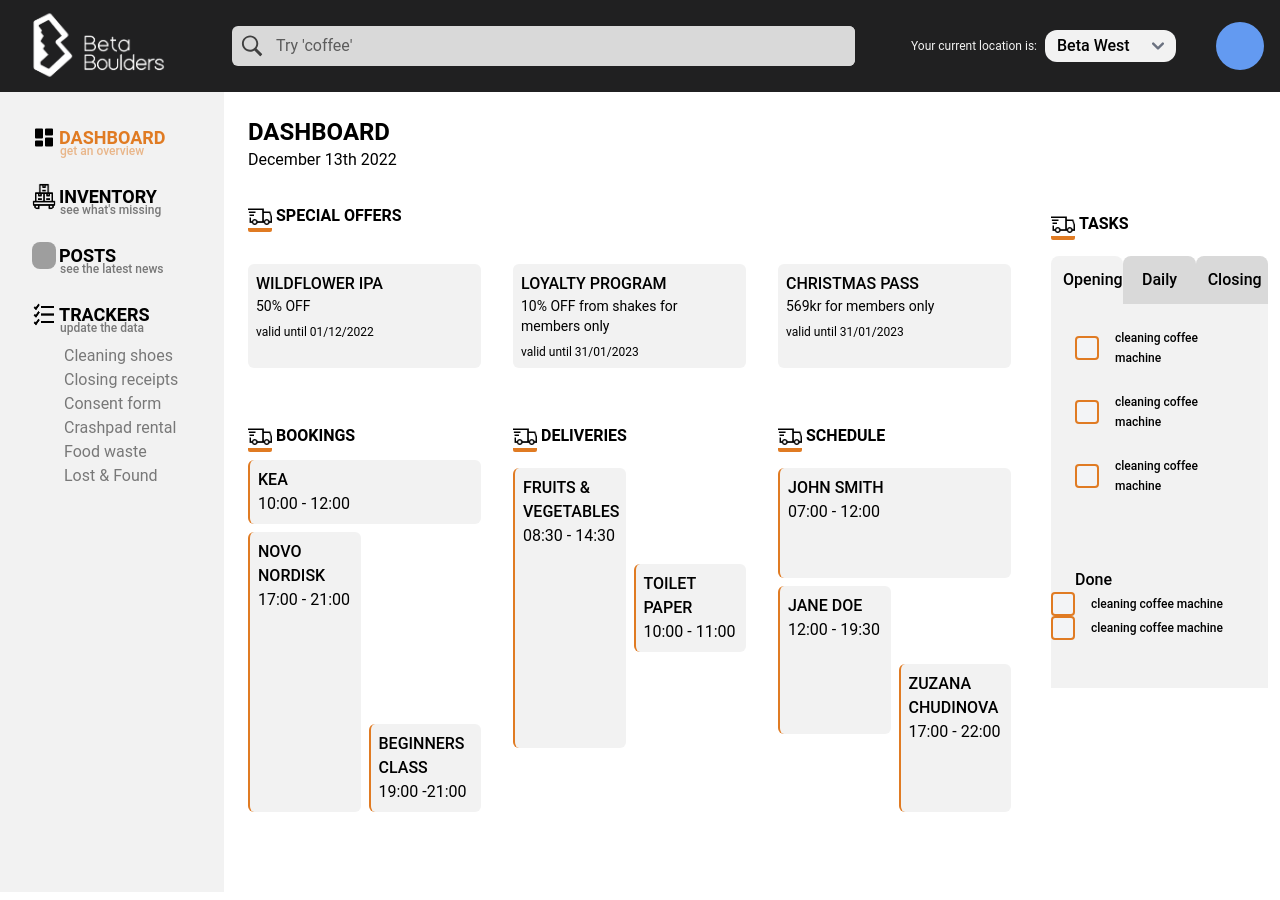
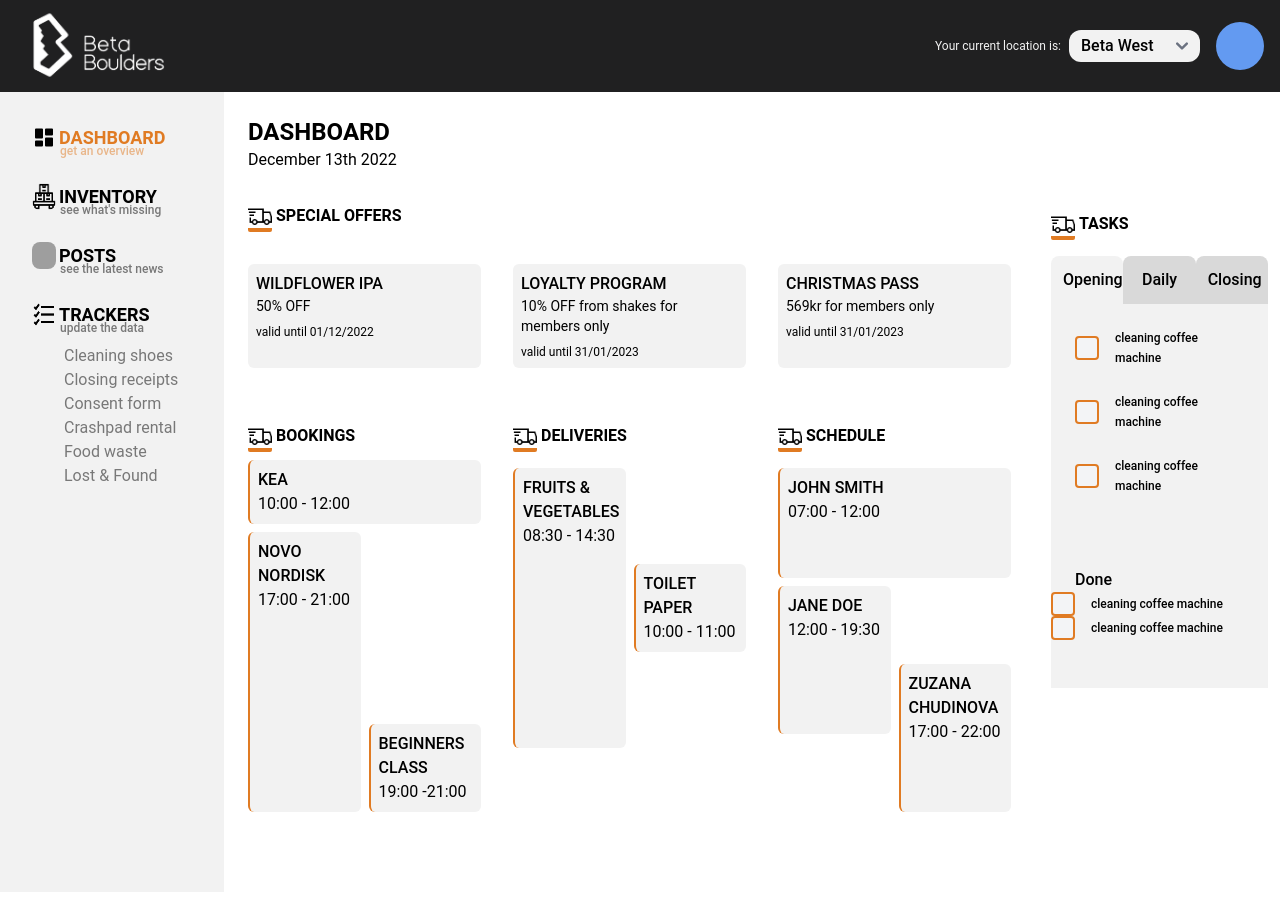
Before and after one commit to zuzik772/4th_semester_final_project, a React (Create React App) app: page / in a window 1280 px wide. Built offline with nearby package versions, Linux system fonts and the light colour scheme; sample sign-in values are in the browser's storage; grey boxes are pictures that could not be loaded.

Commit message:
remove search

```diff
--- a/src/components/Nav.jsx
+++ b/src/components/Nav.jsx
@@ -1,20 +1,17 @@
 import Logo from "./Logo";
-import Search from "./Search";
 import Profile from "./Profile";
 import Dropdown from "./Dropdown";
 import { Link } from "react-router-dom";
 export default function Nav(props) {
   return (
-    <div className="flex gap-2 md:gap-10 flex-col md:flex-row items-start md:items-center bg-dark p-1 px-4 rounded-none h-fit">
+    <div className="flex gap-2 md:gap-10 flex-col md:flex-row items-start justify-between md:items-center bg-dark p-1 px-4 rounded-none h-fit">
       <Link to="/dashboard">
         <Logo />
       </Link>
-      <Search />
-      <Dropdown location={props.location} getLocation={props.getLocation}/>
-      <Profile
-        getLoginStatus={props.getLoginStatus}
-        userType={props.userType}
-      />
+      <div className="flex gap-4 items-center">
+        <Dropdown location={props.location} getLocation={props.getLocation} />
+        <Profile getLoginStatus={props.getLoginStatus} userType={props.userType} />
+      </div>
     </div>
   );
 }
--- a/src/components/Search.jsx
+++ /dev/null
@@ -1,14 +0,0 @@
-import search from "../img/search.svg";
-export default function Search() {
-  return (
-    <div className="flex grow items-center mb-4 md:mb-0 mx-4 bg-darkerLight w-11/12 md:w-auto">
-      <img src={search} alt="search icon" className="w-6 ml-2 opacity-70" />
-      <input
-        type="text"
-        name="search"
-        placeholder="Try 'coffee'"
-        className="text-md outline-none text-dark bg-darkerLight w-full border-none rounded-md  focus:ring-0 dark:focus:ring-0"
-      ></input>
-    </div>
-  );
-}
--- a/src/components/Sidebar.jsx
+++ b/src/components/Sidebar.jsx
@@ -65,7 +65,7 @@ export default function Sidebar(props) {
               </span>
             </li>
 
-            <ul className="opacity-50 ml-8">
+            <ul className="opacity-50 ml-2 sm:ml-8">
               <li>Cleaning shoes</li>
               <li>Closing receipts</li>
               <li>Consent form</li>
--- a/src/global.css
+++ b/src/global.css
@@ -84,11 +84,12 @@ tr th {
   border-bottom: solid 2px #f2f2f2;
   text-transform: uppercase;
   text-align: left;
+  padding-right: 1rem;
 }
 
 td {
   border-bottom: solid 2px #f2f2f2;
-  padding: 1rem 0;
+  padding: 1rem 1rem 1rem 0;
   text-align: left;
 }
 
--- a/src/pages/Inventory.jsx
+++ b/src/pages/Inventory.jsx
@@ -41,7 +41,7 @@ export default function Inventory(props) {
         {props.userType === "admin" && <CTA title="Add item" handleCTA={handleShow} />}
       </div>
       {show ? <ModalInventory handleCTA={handleClose} /> : null}
-      <div className="flex flex-wrap gap-2 lg:gap-4 mb-4 lg:mb-0 text-center">
+      <div className="flex flex-wrap gap-2 lg:gap-4 my-4 lg:my-0 text-center">
         <RadioButton title="All" />
         <RadioButton title="Beer" />
         <RadioButton title="Cleaning" />
```
